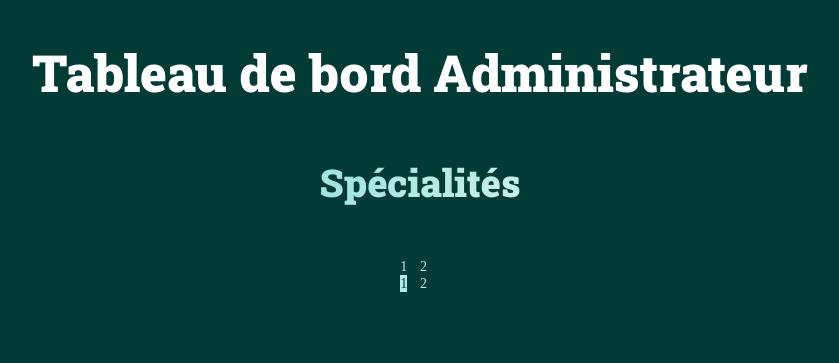
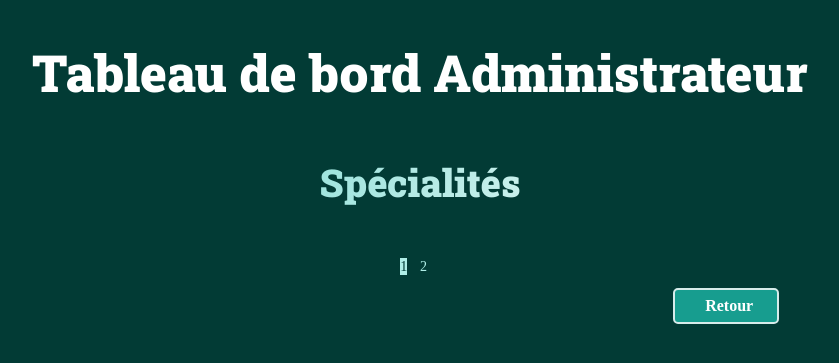
Before and after one commit to Faizh33/KGB-app, a PHP site: page /app/views/edit-table/editSpecialityTable.php in a window 1280 px wide. Shown: the part 72-435 px from the top of the page, without its empty margins (220-1059 px from the left). Run offline with PHP 8.4, Linux system fonts and the light colour scheme; data comes from the database, SQL or seed files in the repository; some web fonts are replaced.

Commit message:
removed duplicate paging code and added back button

```diff
--- a/app/views/edit-table/editSpecialityTable.php
+++ b/app/views/edit-table/editSpecialityTable.php
@@ -84,12 +84,6 @@ $specialities = $specialityObj::getAllSpecialitiesPagination($page, $perPage);
     <?php } endif; ?>
     <!-- Liens de la pagination -->
     <div class="pagination">
-        <?php for ($i = 1; $i <= $totalPages; $i++) { ?>
-            <a href="?page=<?php echo $i; ?>" class="paginationLink"><?php echo $i; ?></a>
-        <?php } ?>
-    </div>
-    <!-- Bouton de retour arrière -->
-    <div class="pagination">
         <?php
         $currentPage = isset($_GET['page']) ? $_GET['page'] : 1; // Définit la valeur par défaut de la page à 1 si elle n'est pas définie dans l'URL
         for ($i = 1; $i <= $totalPages; $i++) {
@@ -98,6 +92,12 @@ $specialities = $specialityObj::getAllSpecialitiesPagination($page, $perPage);
             <a href="?page=<?php echo $i; ?>" class="paginationLink <?php echo $activeClass; ?>"><?php echo $i; ?></a>
         <?php } ?>
     </div>
+    <!-- Bouton de retour arrière -->
+    <div class="backButtonContainer">
+        <a href="../../views/dashboardEdit.php" class="backButton">
+            Retour
+        </a>
+    </div>
     <script src="../../../dist/confirmDelete.bundle.js"></script>
     <script src="../../../dist/toggleEdit.bundle.js"></script>
 </body>
```
